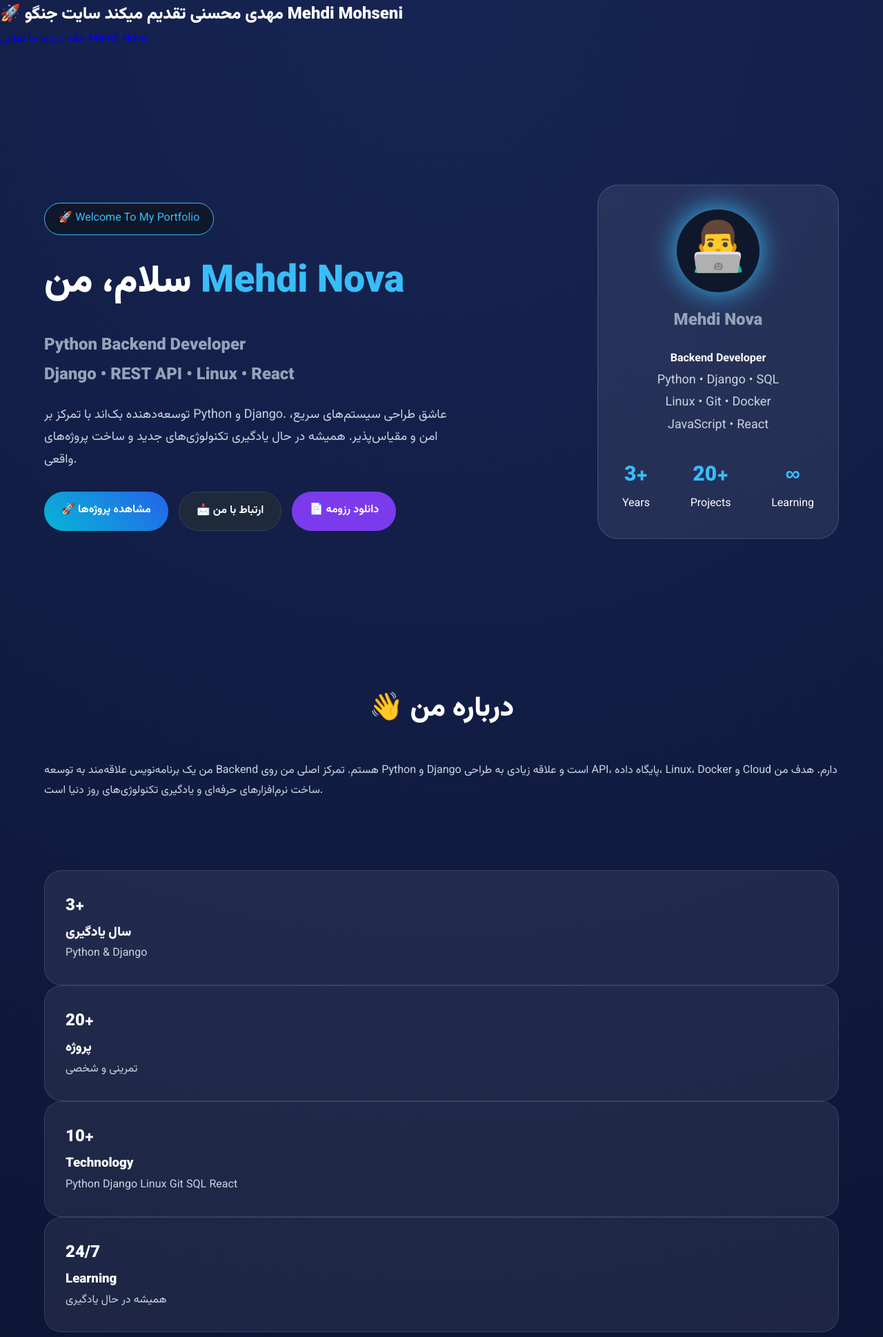
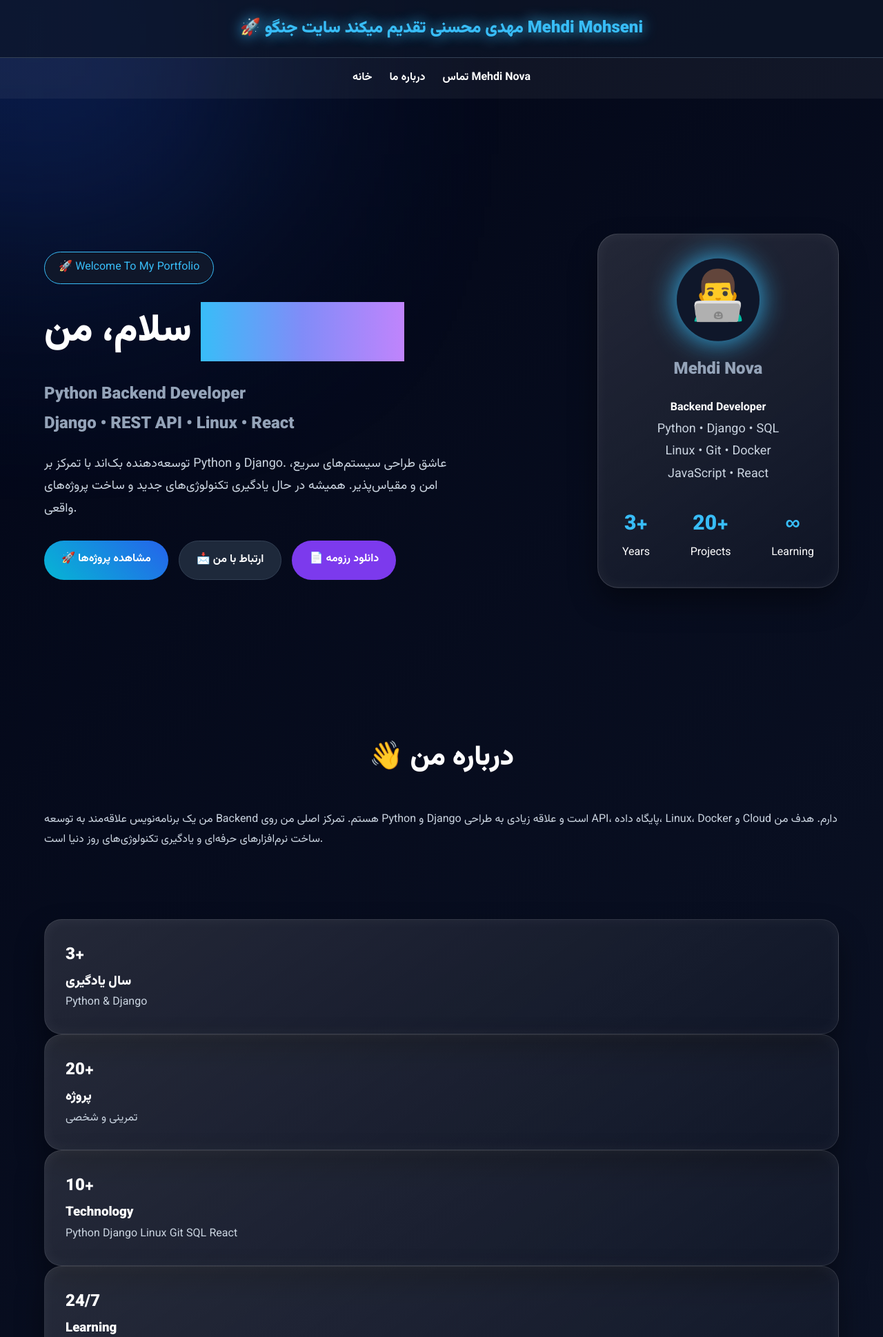
Before and after one commit to mehdiworkgame12-gif/Django-project, a Django app: page /index/ in a window 1280 px wide. Shown: the top 1939 px of the page at 69% size. Run offline with Django 5.2, Linux system fonts and the light colour scheme; data that the repository does not hold is empty; parts of the project's set-up code (start-up, migrations or seed data) failed here and were passed over; some libraries are stand-ins or nearby versions.

Commit message:
update css

```diff
--- a/blog/static/css/style.css
+++ b/blog/static/css/style.css
@@ -569,3 +569,415 @@ width:95%;
 }
 
 }
+
+/* ================== PREMIUM UPGRADE ================== */
+
+
+body{
+    background:
+    linear-gradient(135deg,#020617,#0f172a,#172554);
+    overflow-x:hidden;
+}
+
+
+/* Glow background */
+
+body::before{
+
+content:"";
+
+position:fixed;
+
+width:500px;
+height:500px;
+
+background:#2563eb;
+
+filter:blur(180px);
+
+top:-200px;
+left:-200px;
+
+opacity:.4;
+
+z-index:-1;
+
+}
+
+
+/* ---------- Header ---------- */
+
+
+.header{
+
+position:sticky;
+
+top:0;
+
+z-index:999;
+
+padding:20px;
+
+text-align:center;
+
+background:
+rgba(15,23,42,.7);
+
+
+
+border-bottom:1px solid #334155;
+
+}
+
+
+
+.header h2{
+
+color:#38bdf8;
+
+text-shadow:
+
+0 0 20px #38bdf8;
+
+}
+
+
+
+
+/* ---------- Navbar ---------- */
+
+
+.nav{
+
+display:flex;
+
+justify-content:center;
+
+gap:25px;
+
+padding:15px;
+
+background:
+rgba(255,255,255,.05);
+
+
+
+}
+
+
+
+.nav a{
+
+color:white;
+
+transition:.3s;
+
+font-weight:bold;
+
+}
+
+
+
+.nav a:hover{
+
+color:#38bdf8;
+
+transform:translateY(-3px);
+
+}
+
+
+
+
+/* ---------- Hero Upgrade ---------- */
+
+
+.hero h1 span{
+
+background:
+
+linear-gradient(
+90deg,
+#38bdf8,
+#818cf8,
+#c084fc
+);
+
+
+
+color:transparent;
+
+}
+
+
+
+.hero h1{
+
+animation:
+slideDown 1s ease;
+
+}
+
+
+
+@keyframes slideDown{
+
+from{
+
+opacity:0;
+
+transform:translateY(-40px);
+
+}
+
+to{
+
+opacity:1;
+
+}
+
+}
+
+
+
+
+/* ---------- Premium Cards ---------- */
+
+
+.card,
+.stat-card,
+.profile-card,
+.comment-box{
+
+
+background:
+
+linear-gradient(
+145deg,
+rgba(255,255,255,.12),
+rgba(255,255,255,.03)
+);
+
+
+box-shadow:
+
+inset 0 0 20px rgba(255,255,255,.05),
+0 20px 40px rgba(0,0,0,.4);
+
+
+}
+
+
+
+
+.card:hover{
+
+
+transform:
+
+translateY(-15px)
+rotateX(5deg);
+
+
+box-shadow:
+
+0 30px 60px rgba(56,189,248,.25);
+
+
+}
+
+
+
+
+/* ---------- Skills Neon ---------- */
+
+
+.skills .card:hover .icon{
+
+
+animation:
+
+pulse 1s infinite;
+
+
+}
+
+
+
+@keyframes pulse{
+
+
+50%{
+
+transform:scale(1.2);
+
+filter:
+drop-shadow(0 0 20px #38bdf8);
+
+}
+
+}
+
+
+
+
+/* ---------- Buttons ---------- */
+
+
+.btn{
+
+position:relative;
+
+overflow:hidden;
+
+}
+
+
+.btn::before{
+
+content:"";
+
+position:absolute;
+
+top:0;
+
+left:-100%;
+
+width:100%;
+
+height:100%;
+
+
+background:
+
+linear-gradient(
+120deg,
+transparent,
+rgba(255,255,255,.5),
+transparent
+);
+
+
+transition:.5s;
+
+}
+
+
+.btn:hover::before{
+
+left:100%;
+
+}
+
+
+
+
+/* ---------- Timeline ---------- */
+
+
+.timeline-item{
+
+position:relative;
+
+}
+
+
+.timeline-item::before{
+
+content:"";
+
+position:absolute;
+
+right:-42px;
+
+top:10px;
+
+width:15px;
+
+height:15px;
+
+background:#38bdf8;
+
+border-radius:50%;
+
+box-shadow:
+
+0 0 20px #38bdf8;
+
+}
+
+
+
+
+/* ---------- Tech Stack ---------- */
+
+
+.tech-stack .card{
+
+text-align:center;
+
+font-size:20px;
+
+cursor:pointer;
+
+}
+
+
+.tech-stack .card:hover{
+
+color:#38bdf8;
+
+}
+
+
+
+
+/* ---------- Footer ---------- */
+
+
+.footer{
+
+border-top:
+
+1px solid #334155;
+
+
+background:
+
+linear-gradient(
+#020617,
+#000
+);
+
+}
+
+
+
+
+/* ---------- Mobile ---------- */
+
+
+@media(max-width:700px){
+
+.header h2{
+
+font-size:18px;
+
+}
+
+
+.nav{
+
+flex-wrap:wrap;
+
+}
+
+
+.hero h1{
+
+font-size:35px;
+
+}
+
+
+}
```
